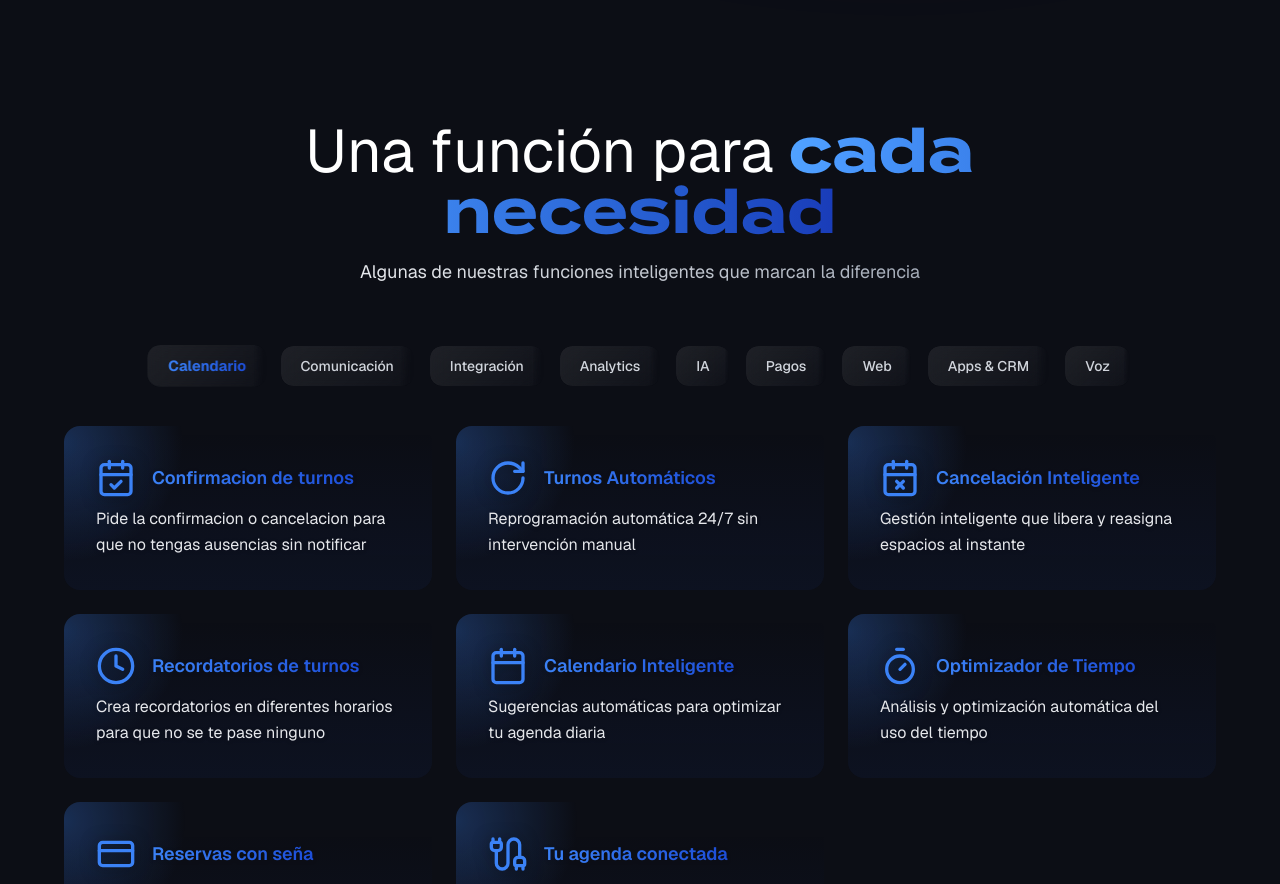
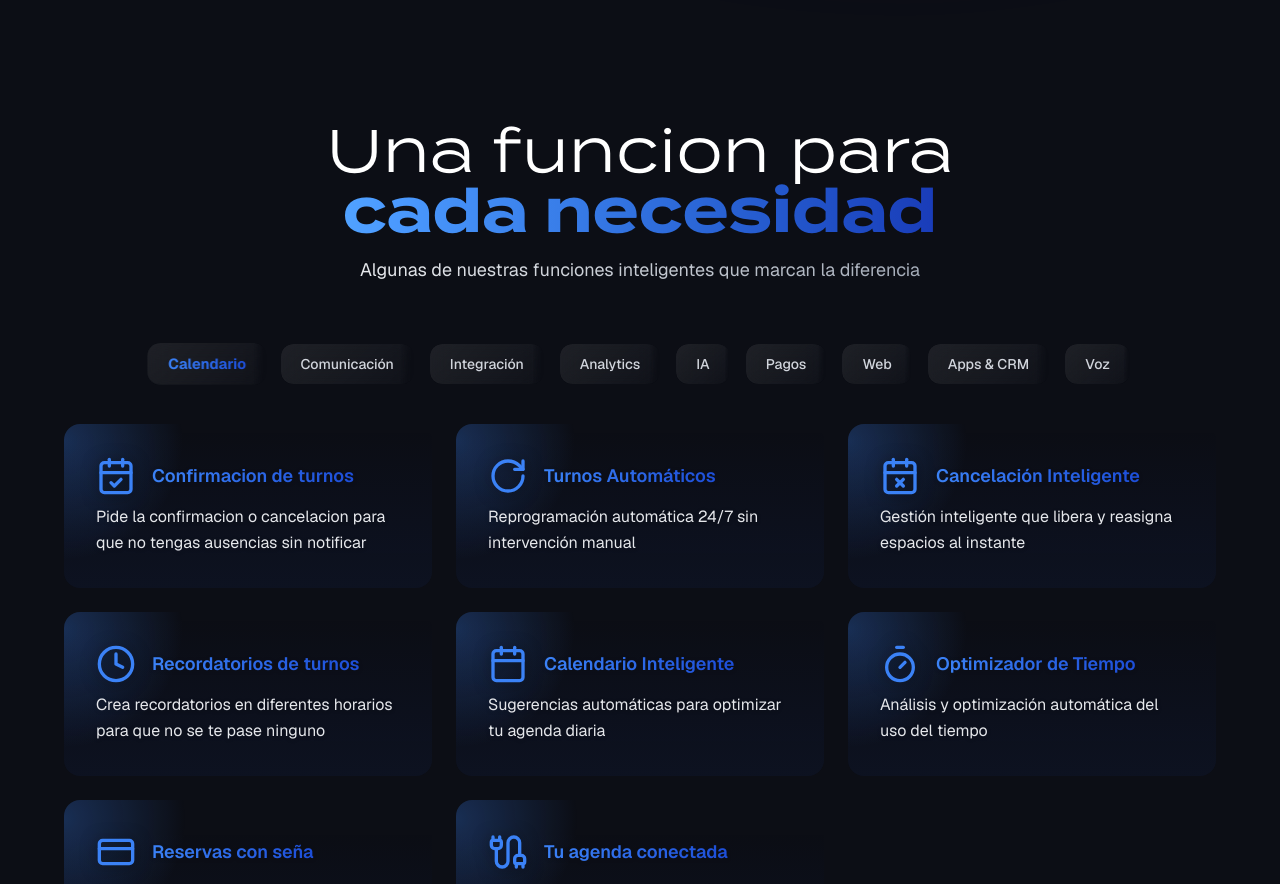
Before and after one commit to valen-ruggieri/landing_omia, a Next.js app: page / in a window 1280 px wide. Shown: the part 1900-2784 px from the top of the page. Built offline with nearby package versions, Linux system fonts and the light colour scheme.

Commit message:
changes fonts

```diff
--- a/Landing/sections/agents/AgentsFunctions.tsx
+++ b/Landing/sections/agents/AgentsFunctions.tsx
@@ -263,9 +263,9 @@ return (
                     whileInView={{ opacity: 1, y: 0 }}
                     viewport={{ once: true }}
                     transition={{ delay: 0.2, duration: 0.6 }}
-                    className="text-4xl sm:text-4xl md:text-4xl lg:text-5xl xl:text-6xl  text-white mb-4 "
+                    className="text-4xl sm:text-4xl md:text-4xl lg:text-5xl xl:text-6xl  text-white mb-4 font-termina"
                 >
-                    Una función para  {''}
+                    Una funcion para  {''}
                     <span className={`termina-bold bg-gradient-to-r ${
                         selectedCategory === 'Calendario' ? 'from-blue-400 to-blue-800' :
                         selectedCategory === 'Comunicación' ? 'from-violet-400 to-violet-800' :
--- a/Landing/sections/testimonials/TestimonialsSection.tsx
+++ b/Landing/sections/testimonials/TestimonialsSection.tsx
@@ -131,8 +131,8 @@ export default function TestimonialsSection() {
                             transition={{ delay: 0.05, duration: 0.2 }}
                             className="text-4xl sm:text-4xl md:text-4xl lg:text-5xl xl:text-6xl  text-white mb-4 font-termina"
                         >
-                         Qué dicen {' '}
-                            <span className="termina-bold bg-gradient-to-r font-bold from-purple-400 via-purple-500 to-violet-700 bg-clip-text text-transparent">
+                         Que dicen {' '}
+                            <span className="font-termina  termina-bold bg-gradient-to-r font-bold from-purple-400 via-purple-500 to-violet-700 bg-clip-text text-transparent">
                             nuestros clientes
                             </span>
                         </motion.h2>
```
